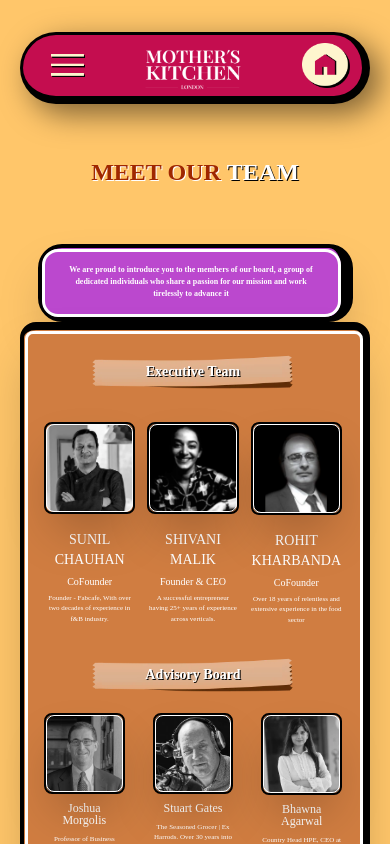
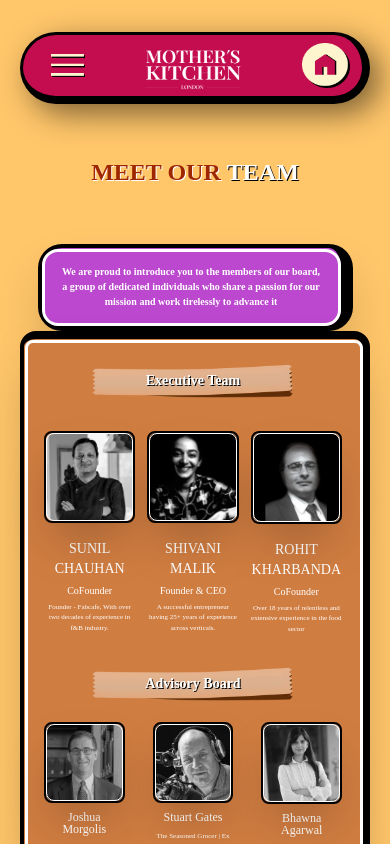
Before and after one commit to Rajat-Raghuvanshi-0512/mother-kitchen, a React (Vite) app in the folder mother-kitchen-frontend/: page /team in a window 390 px wide. Shown: the top 844 px of the page. Built offline with nearby package versions, Linux system fonts and the light colour scheme; a web font is replaced by a local one.

Commit message:
Minor UI fixes

```diff
--- a/mother-kitchen-frontend/src/components/Team/TeamInfo.jsx
+++ b/mother-kitchen-frontend/src/components/Team/TeamInfo.jsx
@@ -56,7 +56,7 @@ const teamDetails = [
 const TeamInfo = () => {
   return (
     <div>
-      <div className="relative mx-auto mb-[0.3px] w-[90%] rounded-b-3xl rounded-t-3xl border-b-[6px] border-l-4 border-r-[12px] border-t-4 border-black bg-[#BB48CE] px-5 py-4 text-center font-lexend text-[8px] font-semibold text-white shadow-2xl before:absolute before:left-[0.8px] before:top-[0.8px] before:h-full before:w-full before:rounded-b-2xl before:rounded-t-2xl before:rounded-tl-2xl before:border-[3px] before:border-white md:mb-0 md:w-[80%] md:rounded-b-none md:border-b-0 md:px-20 md:text-[10px] md:text-sm md:before:rounded-b-none md:before:border-b-0">
+      <div className="relative mx-auto mb-[0.3px] w-[90%] rounded-b-3xl rounded-t-3xl border-b-[6px] border-l-4 border-r-[12px] border-t-4 border-black bg-[#BB48CE] px-5 py-4 text-center font-lexend text-[10px] font-semibold text-white shadow-2xl before:absolute before:left-[0.8px] before:top-[0.8px] before:h-full before:w-full before:rounded-b-2xl before:rounded-t-2xl before:rounded-tl-2xl before:border-[3px] before:border-white md:mb-0 md:w-[80%] md:rounded-b-none md:border-b-0 md:px-20 md:text-[10px] md:text-sm md:before:rounded-b-none md:before:border-b-0">
         We are proud to introduce you to the members of our board, a group of dedicated individuals who share a passion
         for our mission and work tirelessly to advance it
       </div>
```
